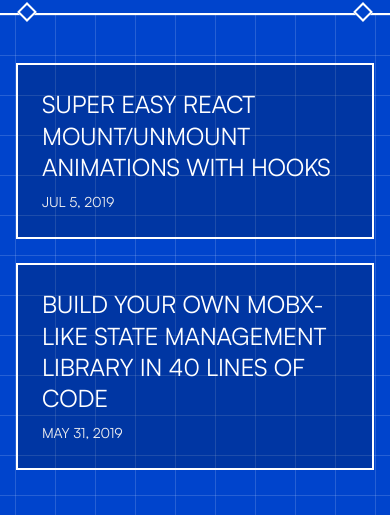
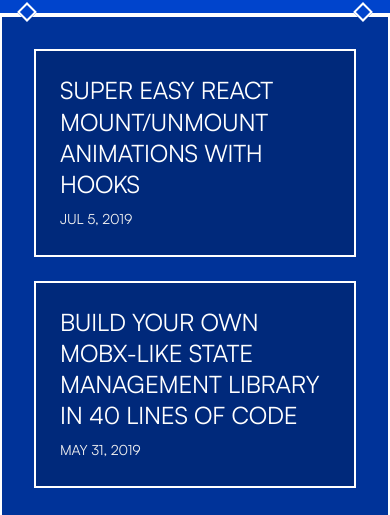
Before and after one commit to michalczaplinski/czaplinski.io, an Astro site: page /blog in a window 390 px wide. Shown: the part 105-620 px from the top of the page. Built offline with nearby package versions, Linux system fonts and the light colour scheme; Astro itself is replaced by a stand-in of ours.

Commit message:
feat: Introduce dark blueprint blue color and apply it to blog content and listing pages, enhancing their layout and responsiveness.

```diff
--- a/src/pages/blog/index.astro
+++ b/src/pages/blog/index.astro
@@ -17,7 +17,14 @@
     <BaseHead title={SITE_TITLE} description={SITE_DESCRIPTION} />
     <style>
       main {
-        width: 800px;
+        width: 100%;
+        max-width: 800px;
+        background-color: var(--blueprint-blue-dark);
+        border: 2px solid var(--border-color);
+        box-shadow: var(--box-shadow);
+        padding: 2rem;
+        margin: 0 auto 4rem auto; /* Center and add spacing */
+        box-sizing: border-box; /* Ensure padding doesn't affect width */
       }
       ul {
         display: grid;
--- a/src/styles/global.css
+++ b/src/styles/global.css
@@ -6,6 +6,7 @@
   /* Blueprint Palette */
   --blueprint-blue: #0044cc; /* Deep Electric Blue (Restored) */
   --blueprint-blue-light: #6699ff; /* Light Electric Blue */
+  --blueprint-blue-dark: #003399; /* Darker Electric Blue for backgrounds */
   --blueprint-grid: rgba(255, 255, 255, 0.15);
   --blueprint-white: #ffffff;
   --blueprint-accent: #f0f0f0; /* Off-white for less important text */
```
Also changed, not shown: src/layouts/BlogPost.astro (+8 -4 lines).
